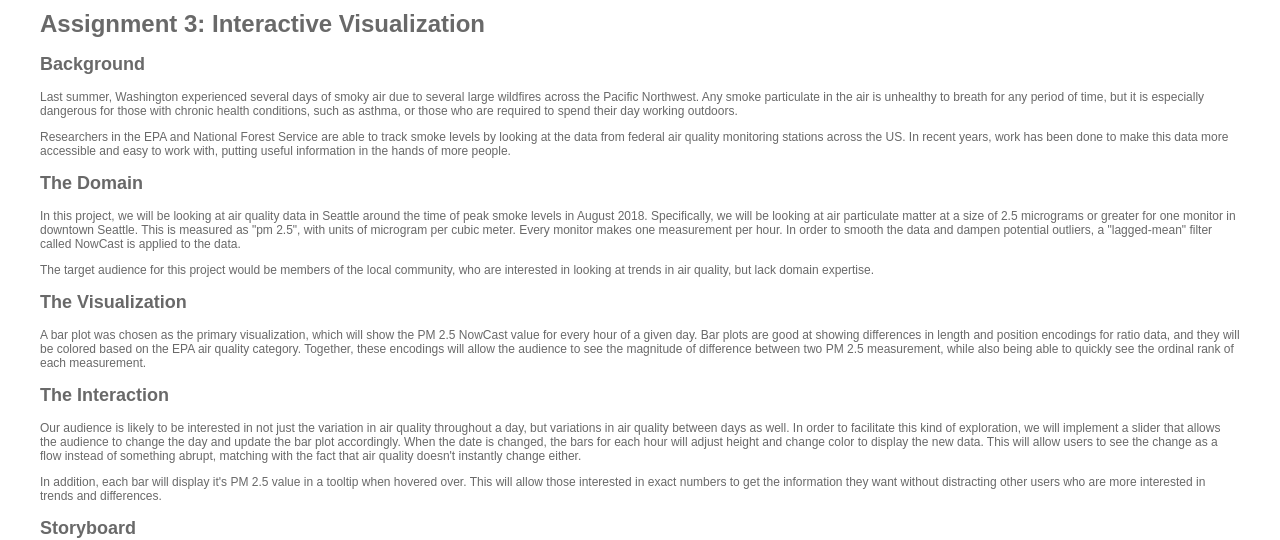
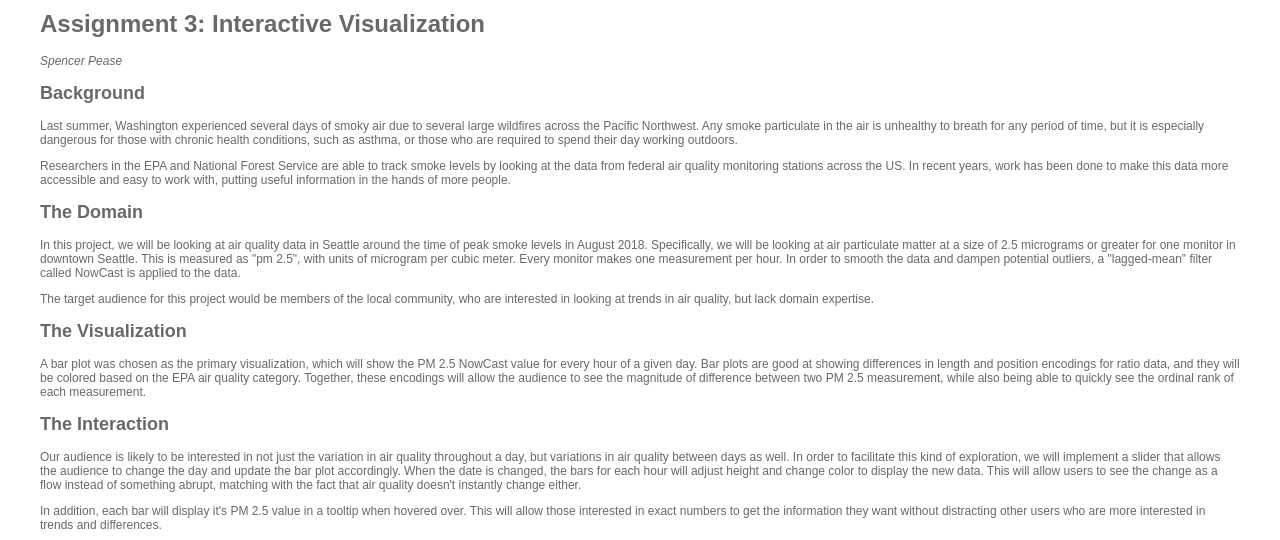
Before and after one commit to spencerpease-classes/info474, a plain HTML site: page assignments/a3/index.html in a window 1280 px wide. Shown: the top 540 px of the page. Drawn offline with nearby package versions, Linux system fonts and the light colour scheme.

Commit message:
Add name

```diff
--- a/assignments/a3/index.html
+++ b/assignments/a3/index.html
@@ -9,6 +9,8 @@
 	<body>
 
 		<h1>Assignment 3: Interactive Visualization</h1>
+
+		<p><em>Spencer Pease</em></p>
 
 		<h2>Background</h2>
 
```
